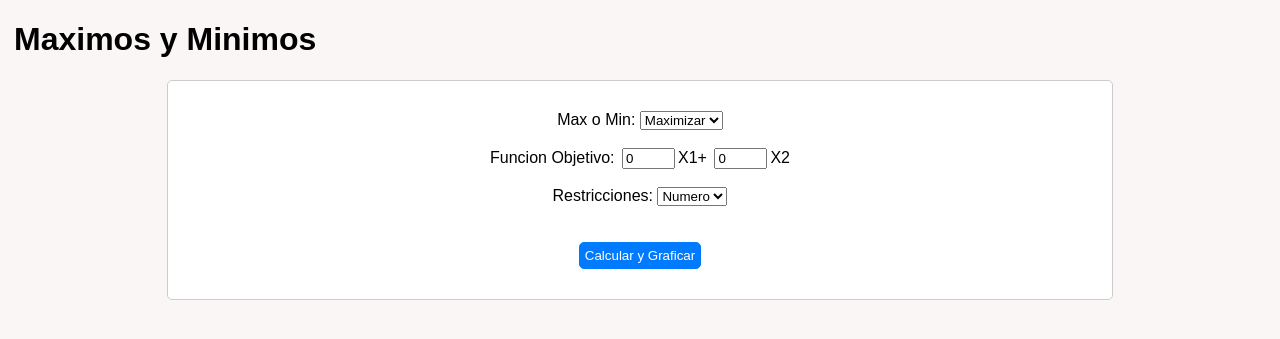
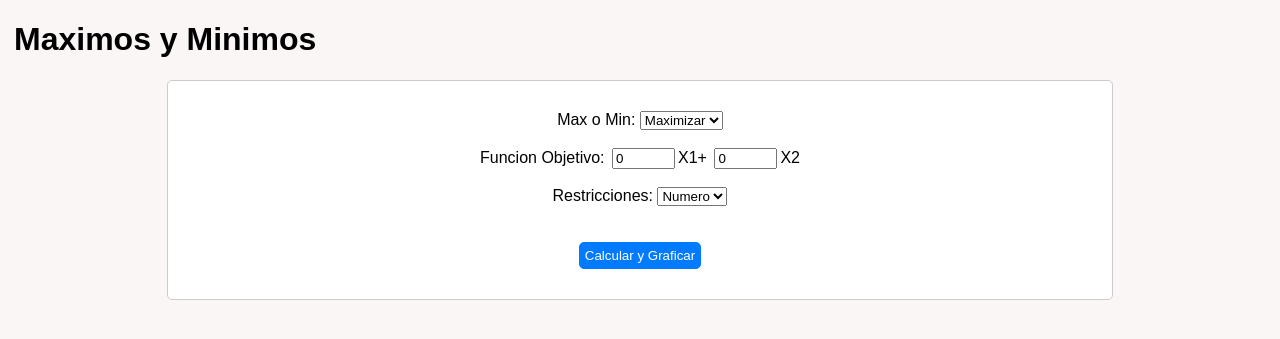
Before and after one commit to danielrod99/maxmin-flask, a Flask app: page / in a window 1280 px wide. Shown: the top 339 px of the page. Run offline with Flask 2, Linux system fonts and the light colour scheme.

Commit message:
styles fix

```diff
--- a/static/styles.css
+++ b/static/styles.css
@@ -5,7 +5,7 @@ body{
     background-color: #faf6f6 !important;
 }
 .numInput{
-    width: 45px;
+    width: 55px;
 }
 .chartContainer{
     width: 50%;
@@ -27,14 +27,14 @@ input{
     margin-left: 3px;
     margin-right: 3px;
 }
-/* input[type=number] {
+ input[type=number] {
     -moz-appearance: textfield;
 }
 input::-webkit-outer-spin-button,
 input::-webkit-inner-spin-button {
   -webkit-appearance: none;
   margin: 0;
-} */
+}
 .card{
     width: 70%;
     margin: auto;
```
